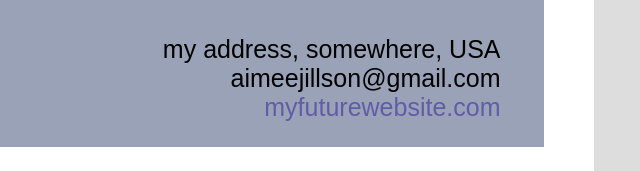
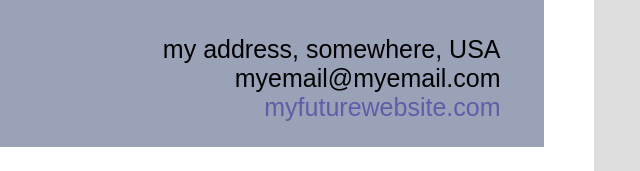
Before and after one commit to ajillson/ajillson.github.io, a plain HTML site: page index.htm in a window 1280 px wide. Shown: the top 171 px of the page, 640-1280 px from the left. Drawn offline with Linux system fonts and the light colour scheme; a web font is replaced by a local one.

Commit message:
Update index.htm
missed some private info

```diff
--- a/index.htm
+++ b/index.htm
@@ -19,7 +19,7 @@
     </div>
     <div id="contact">
         <p>my address, somewhere, USA</p>
-        <p>aimeejillson@gmail.com</p>
+        <p>myemail@myemail.com</p>
         <a href="" title="My Future Website once I get one">myfuturewebsite.com</a>
     </div>
 </header>
```
